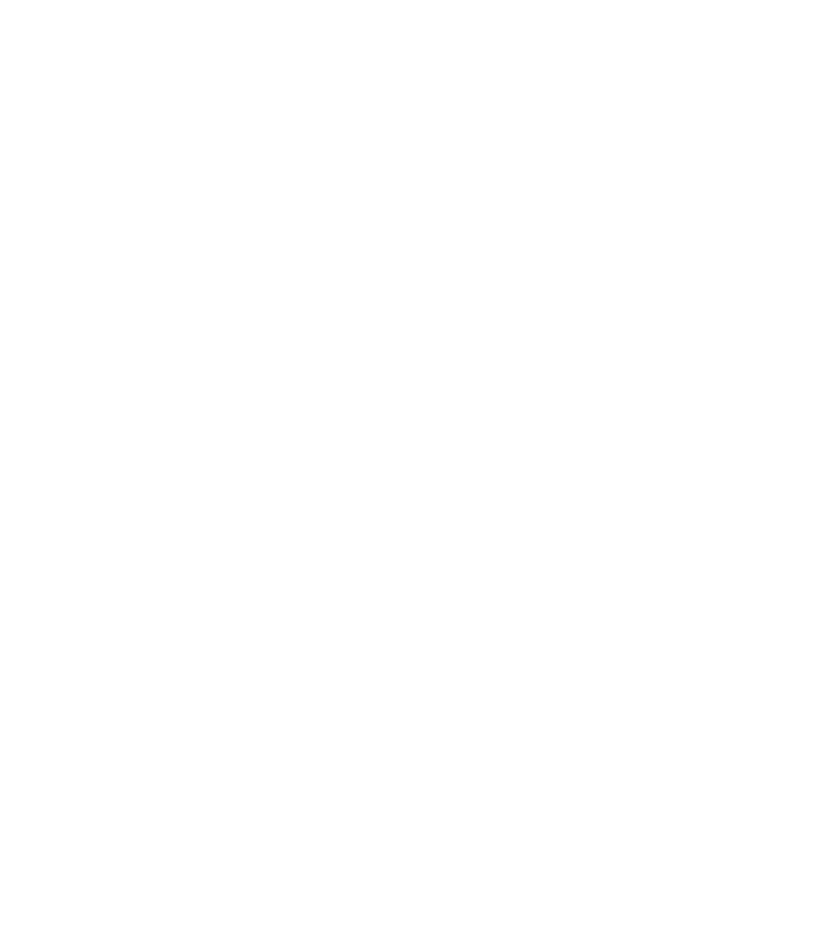
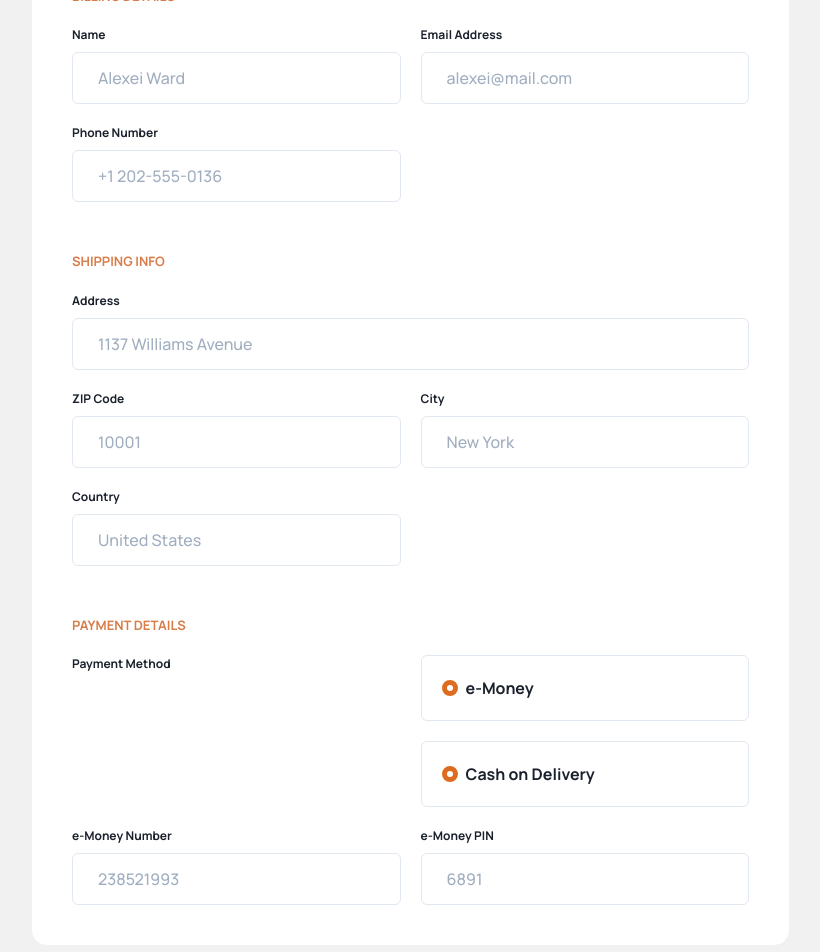
Before and after one commit to curlos/ecommerce-audiophile-react, a React (Create React App) app: page /checkout in a window 1280 px wide. Shown: the part 380-1332 px from the top of the page, without its empty margins (68-888 px from the left). Before the commit the page ends 800 px from the top, so only its background shows below. Built offline with nearby package versions, Linux system fonts and the light colour scheme.

Commit message:
Added left side of checkout

```diff
--- a/src/pages/Checkout.tsx
+++ b/src/pages/Checkout.tsx
@@ -1,15 +1,125 @@
-import React from 'react';
+import React, { useState } from 'react';
+import { Link as ReactLink } from 'react-router-dom';
 import Footer from '../components/Footer';
 import Navbar from '../components/Navbar';
+import { Box, Text, Grid, Image, VStack, Flex, Input, FormLabel, RadioGroup, Radio, Link, Button } from '@chakra-ui/react';
+import { getProducts } from '../utils/getProducts';
 
 const Checkout = () => {
+  const products = getProducts()
+
+  const [paymentMethod, setPaymentMethod] = useState('')
+
+  console.log(products)
+
   return (
-    <div>
+    <Box bgColor="#F1F1F1">
       <Navbar />
-      Checkout
+
+      <Box p="100px" w="100%">
+        <Text fontSize="15px" fontWeight="medium" mb="40px">Go Back</Text>
+
+        <Grid templateColumns="5fr 2fr" gap="20px" fontSize="13px" fontWeight="bold" w="100%">
+          <VStack spacing="50px" align="start" w="100%" bgColor="#ffffff" borderRadius="15px" p="40px">
+            <Text fontWeight="bold" fontSize="32px">CHECKOUT</Text>
+
+            <VStack spacing="20px" align="" w="100%">
+              <Text color="#D87D4A">BILLING DETAILS</Text>
+              <Grid templateColumns="1fr 1fr" gap="20px">
+                <Box>
+                  <FormLabel htmlFor='name' fontWeight="bold" fontSize="12px">Name</FormLabel>
+                  <Input placeholder="Alexei Ward" p="25px" />
+                </Box>
+
+                <Box>
+                  <FormLabel htmlFor='email' fontWeight="bold" fontSize="12px">Email Address</FormLabel>
+                  <Input placeholder="alexei@mail.com" p="25px" />
+                </Box>
+              </Grid>
+
+              <Grid templateColumns="1fr 1fr" gap="20px">
+                <Box>
+                  <FormLabel htmlFor='name' fontWeight="bold" fontSize="12px">Phone Number</FormLabel>
+                  <Input placeholder="+1 202-555-0136" p="25px" />
+                </Box>
+
+
+              </Grid>
+            </VStack>
+
+            <VStack spacing="20px" align="" w="100%">
+              <Text color="#D87D4A">SHIPPING INFO</Text>
+              <Grid templateColumns="1fr" gap="20px">
+                <Box>
+                  <FormLabel htmlFor='address' fontWeight="bold" fontSize="12px">Address</FormLabel>
+                  <Input placeholder="1137 Williams Avenue" p="25px" />
+                </Box>
+              </Grid>
+
+              <Grid templateColumns="1fr 1fr" gap="20px">
+                <Box>
+                  <FormLabel htmlFor='name' fontWeight="bold" fontSize="12px">ZIP Code</FormLabel>
+                  <Input placeholder="10001" p="25px" />
+                </Box>
+
+                <Box>
+                  <FormLabel htmlFor='name' fontWeight="bold" fontSize="12px">City</FormLabel>
+                  <Input placeholder="New York" p="25px" />
+                </Box>
+              </Grid>
+
+              <Grid templateColumns="1fr 1fr" gap="20px">
+                <Box>
+                  <FormLabel htmlFor='name' fontWeight="bold" fontSize="12px">Country</FormLabel>
+                  <Input placeholder="United States" p="25px" />
+                </Box>
+              </Grid>
+            </VStack>
+
+
+            <VStack spacing="20px" align="" w="100%">
+              <Text color="#D87D4A">PAYMENT DETAILS</Text>
+              <Grid templateColumns="1fr 1fr" gap="20px">
+                <Box>
+                  <FormLabel htmlFor='name' fontWeight="bold" fontSize="12px">Payment Method</FormLabel>
+                </Box>
+
+                <RadioGroup onChange={() => setPaymentMethod('')} value={paymentMethod}>
+                  <VStack align="" spacing="20px">
+                    <Box p="20px" border="1px" borderColor="gray.200" borderRadius="md">
+                      <Radio value='' colorScheme="orange">e-Money</Radio>
+                    </Box>
+
+                    <Box p="20px" border="1px" borderColor="gray.200" borderRadius="md">
+                      <Radio value='' colorScheme="orange">Cash on Delivery</Radio>
+                    </Box>
+                  </VStack>
+                </RadioGroup>
+              </Grid>
+
+              <Grid templateColumns="1fr 1fr" gap="20px">
+                <Box>
+                  <FormLabel htmlFor='name' fontWeight="bold" fontSize="12px">e-Money Number</FormLabel>
+                  <Input placeholder="238521993" p="25px" />
+                </Box>
+
+                <Box>
+                  <FormLabel htmlFor='name' fontWeight="bold" fontSize="12px">e-Money PIN</FormLabel>
+                  <Input placeholder="6891" p="25px" />
+                </Box>
+              </Grid>
+            </VStack>
+
+          </VStack>
+
+          <Box>
+
+          </Box>
+        </Grid>
+      </Box>
 
       <Footer />
-    </div>
+    </Box >
   );
 };
 
```
